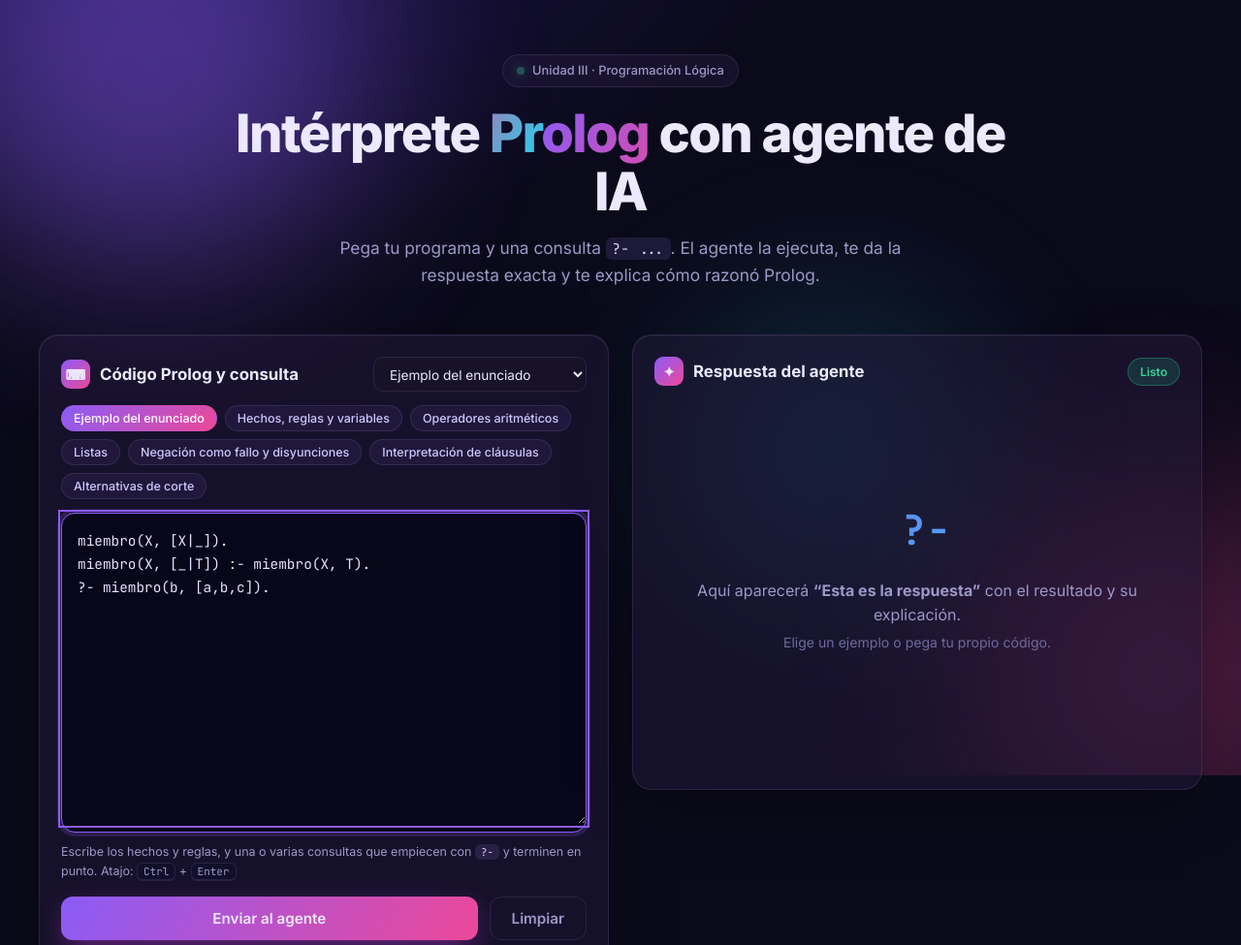
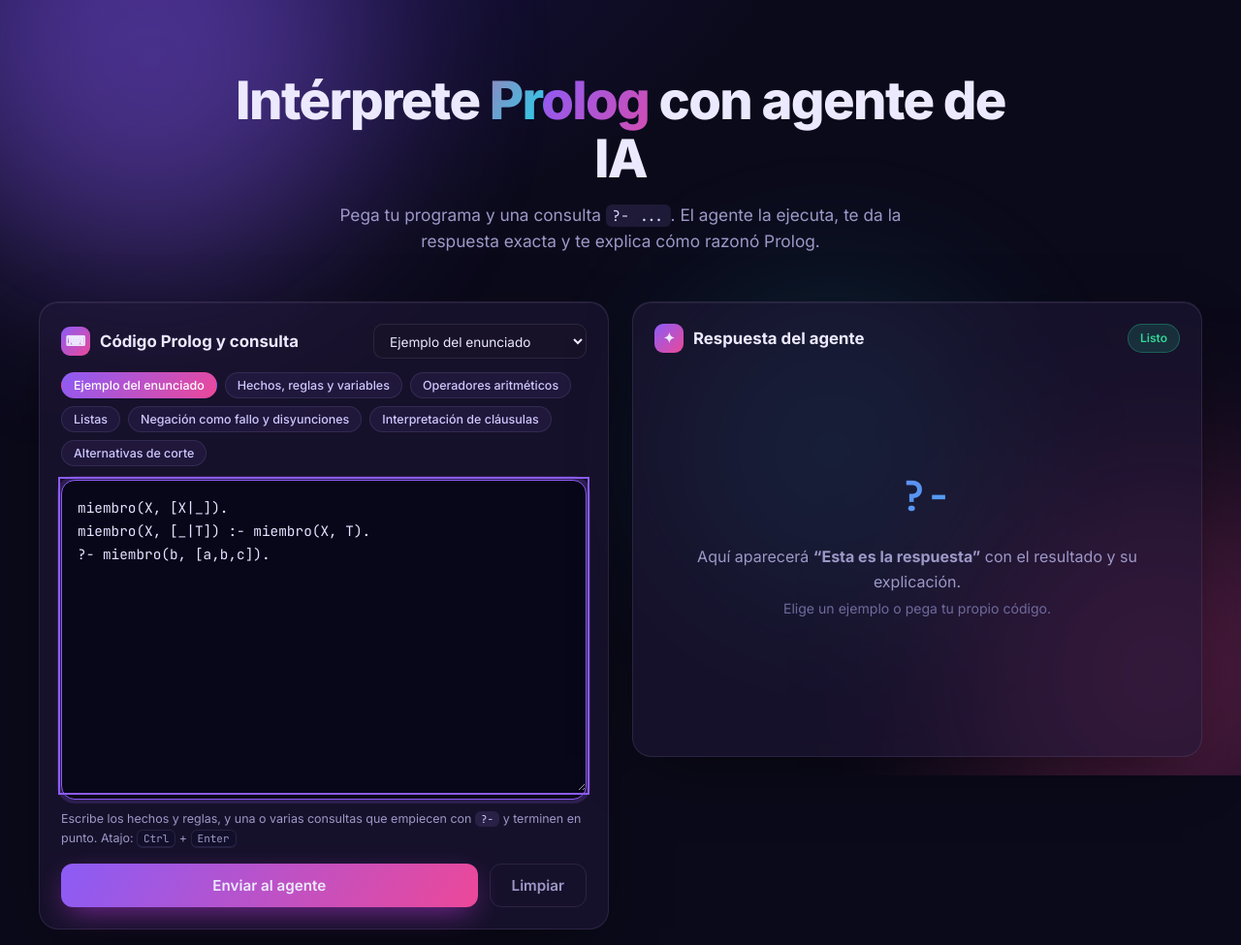
Before and after one commit to Montes2001/prolog-ai-interpreter, a website: page public/index.html in a window 1280 px wide. Shown: the top 975 px of the page at 97% size. Drawn offline with Linux system fonts and the light colour scheme.

Commit message:
Quitar insignia de unidad

```diff
--- a/public/index.html
+++ b/public/index.html
@@ -16,7 +16,6 @@
   <div class="bg-orbs" aria-hidden="true"><span class="orb orb-1"></span><span class="orb orb-2"></span><span class="orb orb-3"></span></div>
 
   <header class="hero">
-    <div class="badge"><span class="dot"></span> Unidad III · Programación Lógica</div>
     <h1>Intérprete <span class="grad">Prolog</span> con agente de IA</h1>
     <p class="subtitle">Pega tu programa y una consulta <code>?- ...</code>. El agente la ejecuta, te da la respuesta exacta y te explica cómo razonó Prolog.</p>
   </header>
```
